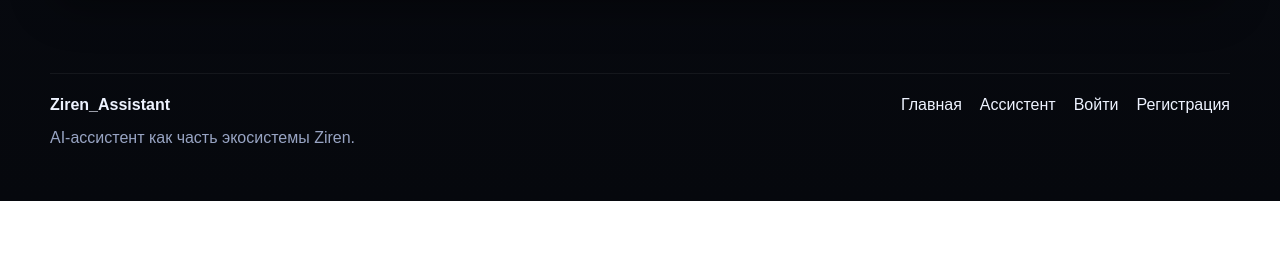
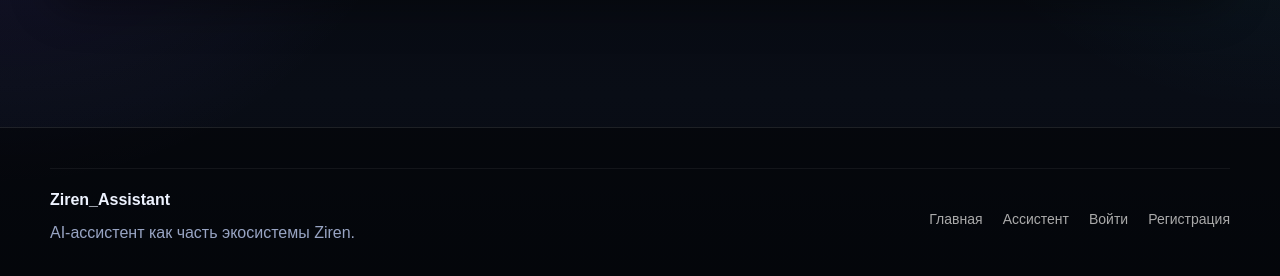
Before and after one commit to KaktaK7and7/auth-site, a website: page public/assistant.html in a window 1280 px wide. Shown: the part 1866-2142 px from the top of the page. Before the commit the page ends 2067 px from the top, so only its background shows below. Drawn offline with Linux system fonts and the light colour scheme; no server answers.

Commit message:
fix head seo + preview

```diff
--- a/public/style.css
+++ b/public/style.css
@@ -762,3 +762,43 @@ main,
   line-height: 1.5;
   text-align: center;
 }
+
+.footer {
+  margin-top: 80px;
+  padding: 40px 0;
+  border-top: 1px solid rgba(255,255,255,0.1);
+  background: rgba(0,0,0,0.4);
+}
+
+.footer-inner {
+  display: flex;
+  justify-content: space-between;
+  align-items: center;
+}
+
+.footer-links {
+  display: flex;
+  gap: 20px;
+}
+
+.footer-links a {
+  color: #aaa;
+  text-decoration: none;
+  font-size: 14px;
+}
+
+.footer-links a:hover {
+  color: #fff;
+}
+html, body {
+  height: 100%;
+}
+
+body {
+  display: flex;
+  flex-direction: column;
+}
+
+main {
+  flex: 1;
+}
```
Also changed, not shown: public/index.html (+6 -4 lines).
